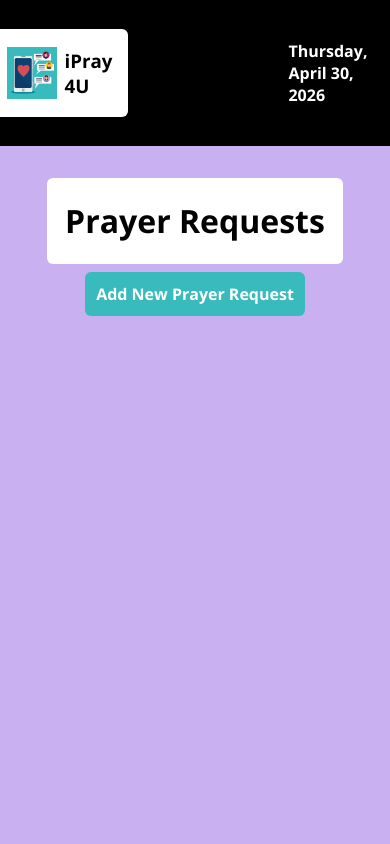
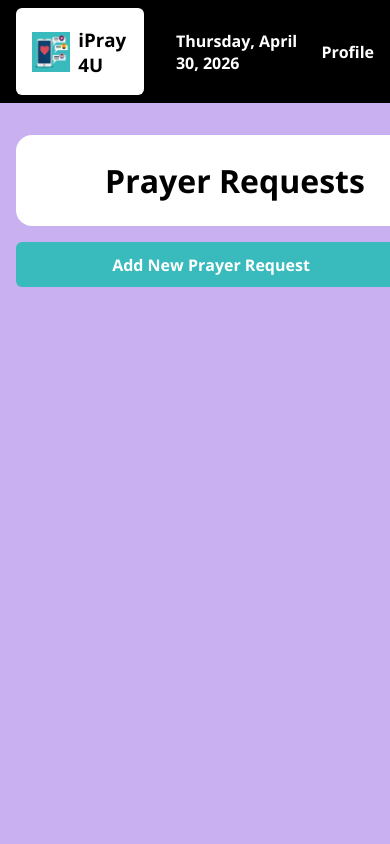
Before and after one commit to ijeoma-arisa/iPRAY-4U-app, a Python web app: template templates/prayer-requests.html in a window 390 px wide; the page is wider, and only the part inside the window is pictured. Run offline with Jinja, Linux system fonts and the light colour scheme; the template is opened without the code that fills it, so the values that code supplies are empty; some libraries are stand-ins or nearby versions.

Commit message:
Updated sizing and layout of banner and controls of prayer-requests-panel section. Added responsive design to this section.

```diff
--- a/static/css/components.css
+++ b/static/css/components.css
@@ -17,13 +17,13 @@
 
 .add-prayer-button, .save-button {
   background-color: var(--main-blue);
+
 }
 
 .relationship-button {
   border: 1px solid rgba(255, 255, 255, 0.2);
   box-shadow: 0px 2px 4px rgba(0, 0, 0, 0.1);
   background-color: var(--main-purple);
-  margin-right: 10px;
 }
 
 .add-prayer-button:hover, .save-button:hover {
@@ -112,17 +112,18 @@ textarea {
 }
 
 .nav-bar {
+  position: sticky;
+  top: 0;
+  z-index: 10;
   display: flex;
-  justify-content: center;
+  justify-content: space-between;
   align-items: center;
-  gap: 8rem;
   background-color: black;
   color: white;
   font-weight: bold;
   font-size: 1rem;
-  position: sticky;
+  gap: 2rem;
   padding: 0.5rem 1rem;
-  width: 100vw;
 }
 
 .nav-logo {
@@ -133,24 +134,28 @@ textarea {
   border-radius: 6px;
   gap: 0.5rem;
   align-items: center;
-  cursor: pointer;
 }
 
 .nav-logo img {
-  width: 50px;
+  width: 40px;
+  height: 40px;
+  object-fit: cover;
 }
 
 .nav-links {
   list-style: none;
   display: flex;
-  margin: 2rem;
+  align-items: center;
+  gap: 1rem;
+  margin: 0;
   padding: 0;
-  gap: 3rem;
 }
 
 .relationship-buttons-row {
   display: flex;
+  flex-wrap: wrap;
   justify-content: center;
+  gap: 0.5rem;
 }
 
 .person-cards {
--- a/static/css/layout.css
+++ b/static/css/layout.css
@@ -1,3 +1,8 @@
+main {
+  width: 100%;
+  padding: 2rem 1rem;
+}
+
 .homepage {
   display: flex;
   color: black;
@@ -59,42 +64,62 @@
 }
 
 .prayer-requests-page {
-  background-color: var(--light-purple);
-  margin: 0;
-  padding: 0;
+  min-height: 100vh;
   display: flex;
   flex-direction: column;
-  align-items: center;
-  height: 100%;
+  background-color: var(--light-purple);
+}
+
+.prayer-requests-panel {
+  width: min(100%, 1100px);
+  margin-inline: auto;
+  display: flex;
+  flex-direction: column;
+  border-radius: 1rem;
+  gap: 1rem;
+}
+
+.prayer-requests-banner {
   width: 100%;
 }
 
-.prayer-requests-panel {
+.prayer-requests-title {
+  width: 100%;
+  background: white;
+  color: black;
+  border-radius: 1rem;
+  padding: 1.5rem;
+  text-align: center;
+}
+
+.prayer-requests-title h1 {
+  margin: 0;
+  font-size: 2rem;
+}
+
+.prayer-requests-controls {
   display: flex;
   flex-direction: column;
-  align-items: center;
-  margin-top: 2rem;
-  border-radius: 1rem;
-  width: 95%;
-  gap: 0.5rem;
-}
-
-.prayer-requests-banner {
-  display: flex;
-  flex-direction: column;
-  align-items: center;
-  border-radius: 6px;
   width: 100%;
   gap: 1rem;
 }
 
-.prayer-requests-title {
-  display: flex;
-  flex-direction: column;
-  align-items: center;
-  justify-content: center;
-  color: black;
-  border-radius: 6px;
-  background-color: white;
-  width: 80%;
+.prayer-requests-controls > .add-prayer-button {
+  width: 100%;
 }
+
+@media (min-width: 768px) {
+  .prayer-requests-controls{
+    flex-direction: row;
+    justify-content: space-between;
+    align-items: center;
+  }
+
+  .prayer-requests-controls > .add-prayer-button {
+    width: auto;
+  }
+
+  .relationship-buttons-row {
+    justify-content: flex-end;
+  }
+}
--- a/templates/prayer-requests.html
+++ b/templates/prayer-requests.html
@@ -18,8 +18,8 @@
 
   <body>
     <div class="prayer-requests-page">
-      <nav class="nav-bar">
-        <a href="{{ url_for('homepage') }}">
+      <nav class="nav-bar" aria-label="Main navigation">
+        <a class="temp-logo" href="{{ url_for('homepage') }}">
           <div class="nav-logo">
               <img src="{{ url_for('static', filename='images/phone-with-heart-texts.jpg') }}">
               <h3>iPray 4U</h3>
@@ -28,24 +28,28 @@
 
         <ul class="nav-links">
           <li class="current-date-js"></li>
+          <li class="">Profile</li>
         </ul>
       </nav>
 
-      <div class="prayer-requests-panel">
+      <main>
+        <section class="prayer-requests-panel">
           <div class="prayer-requests-banner">
             <div class="prayer-requests-title">
               <h1>Prayer Requests</h1>
             </div>
           </div>
 
+          <div class="prayer-requests-controls">
             <button class="btn add-prayer-button add-prayer-button-js">Add New Prayer Request</button>
-
             <div class="relationship-buttons-row relationship-buttons-row-js"></div>
+          </div>
 
           <div class="person-cards person-cards-js"></div>
+        </section>
+      </main>
 
       <dialog class="modal modal-js add-prayer-request-modal-js"></dialog>
-
       <dialog class="modal modal-js delete-item-modal-js">
         <button class="close-button close-modal-js" aria-label="Close">&times;</button>
         <h2 class="form-title delete-title-js"></h2>
@@ -56,7 +60,6 @@
           <button class="btn close-modal-js deny-delete-button deny-delete-button-js">Cancel</button>
         </div>
       </dialog>
-
       <dialog class="modal modal-js edit-prayer-modal edit-prayer-modal-js">
         <button class="close-button close-modal-js" aria-label="Close">&times;</button>
         <form class="edit-prayer-form modal-form-js edit-prayer-form-js" method="POST">
@@ -71,7 +74,6 @@
           <button type="submit" name="submit" class="btn save-button save-button-js">Save</button>
         </form>
       </dialog>
-
       <dialog class="modal modal-js edit-person-modal edit-person-modal-js">
         <button class="close-button close-modal-js" aria-label="Close">&times;</button>
         <form class="edit-person-form modal-form-js edit-person-form-js" method="POST">
@@ -88,8 +90,6 @@
           <button type="submit" name="submit" class="btn save-button save-button-js">Save</button>
         </form>
       </dialog>
-
-      </div>
     </div>
     <script type="module" src="{{ url_for('static', filename='js/prayer-requests.js') }}"></script>
   </body>
```
Lines whose indentation alone changed are shown as unchanged.
